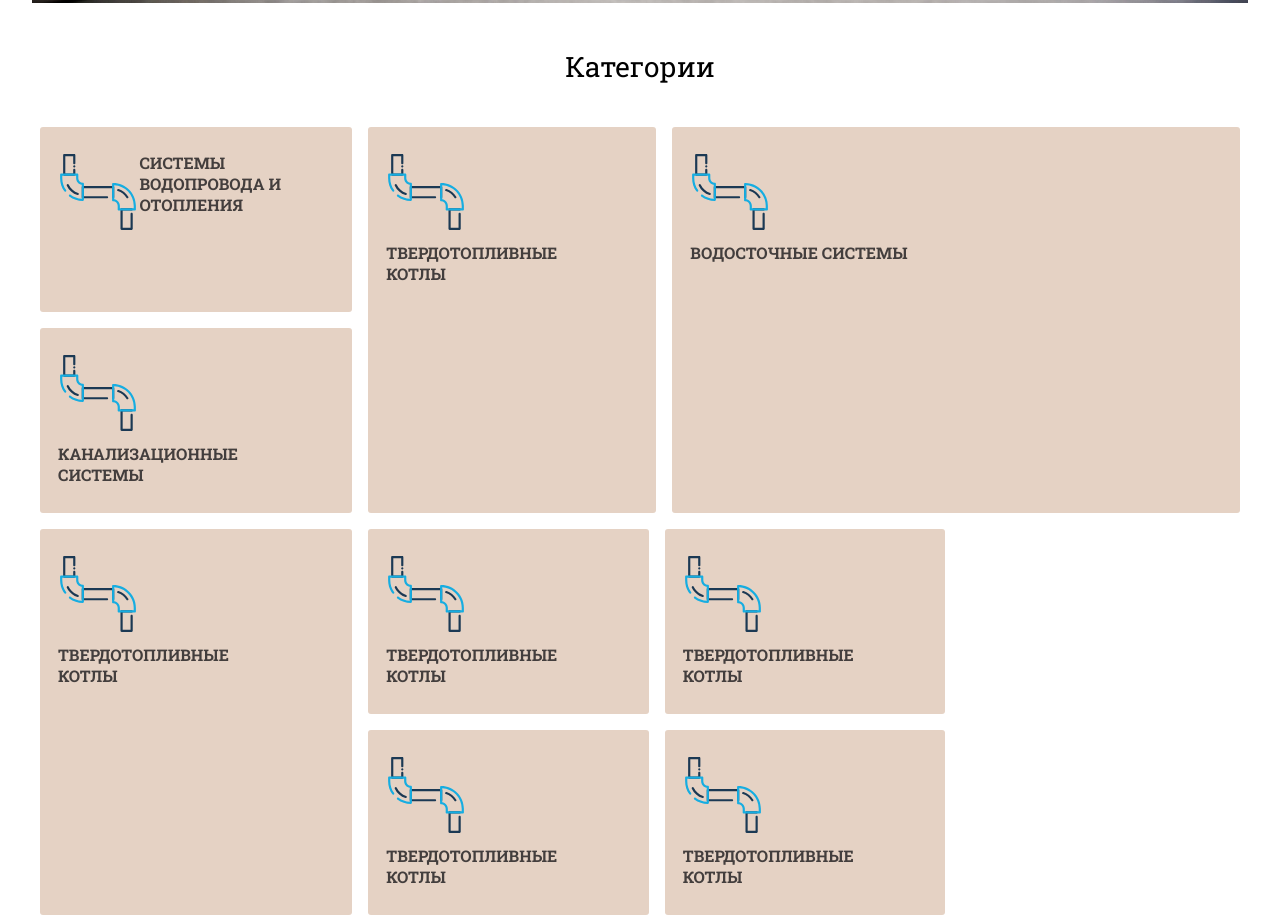
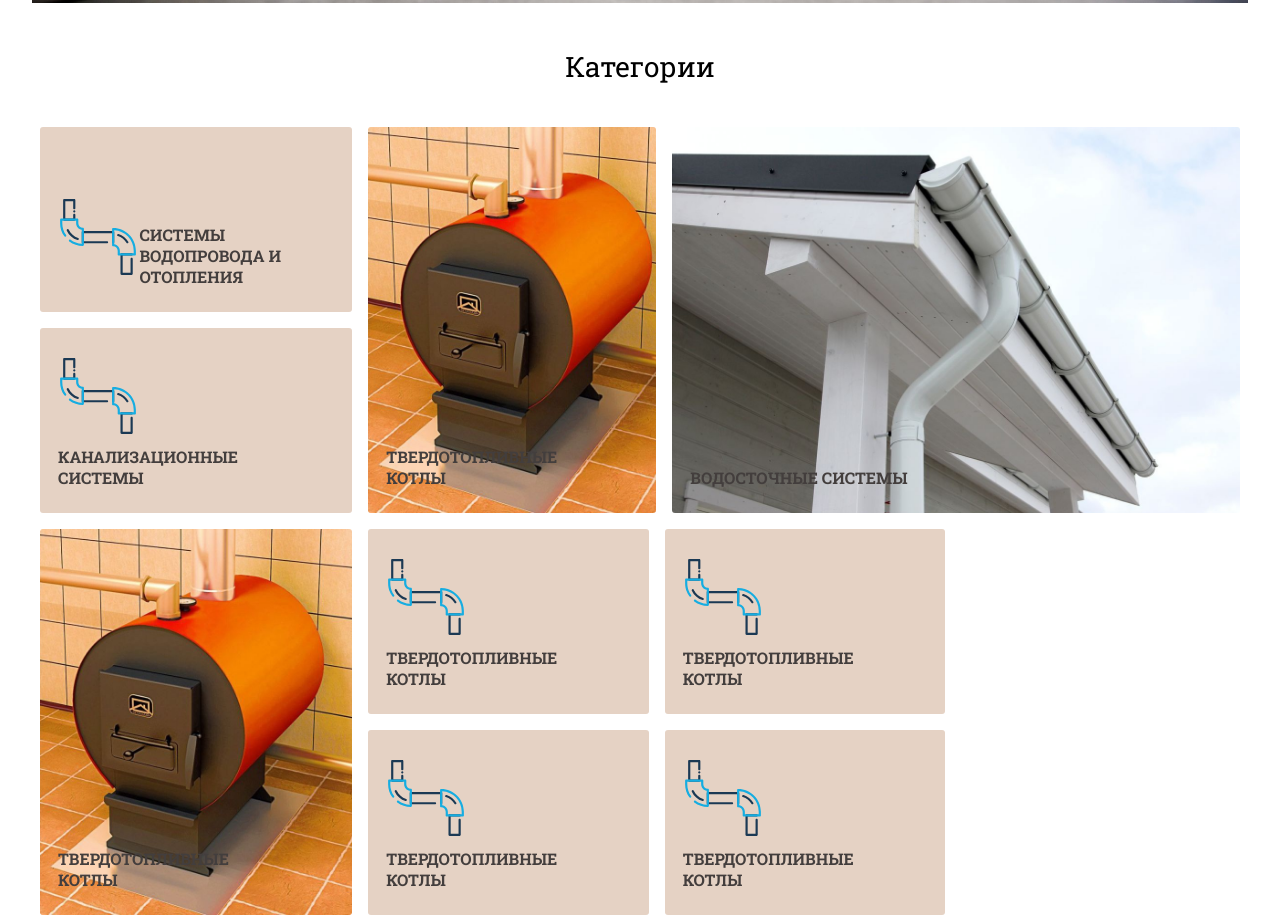
Before and after one commit to AnzhelaMartsinovich/internet-shop, a plain HTML site: page index.html in a window 1280 px wide. Shown: the part 680-1598 px from the top of the page. Drawn offline with nearby package versions, Linux system fonts and the light colour scheme; files whose address does not match are found by name.

Commit message:
categories

```diff
--- a/index.html
+++ b/index.html
@@ -113,11 +113,11 @@
         </div>
 
         <div class="categories-items__top categories-items__top-center">
-          <div class="categories-item">
+          <div class="categories-item categories-item-bg">
             <a href="#">
               <div class="h386">
                 <div class="categories-item-text">
-                  <img class="categories-item-img" src="img/categories/1.svg">
+                  <!-- <img class="categories-item-img" src="img/categories/1.svg"> -->
                   <span class="categories-item-descr">Твердотопливные котлы</span>
                 </div>
               </div>
@@ -126,11 +126,10 @@
         </div>
 
         <div class="categories-items__top categories-items__top-right">
-          <div class="categories-item">
+          <div class="categories-item categories-item-bg-big">
             <a href="#">
               <div class="h386">
                 <div class="categories-item-text">
-                  <img class="categories-item-img" src="img/categories/1.svg">
                   <span class="categories-item-descr">Водосточные системы</span>
                 </div>
               </div>
@@ -139,11 +138,10 @@
         </div>
 
         <div class="categories-items__bottom categories-items__bottom-left">
-          <div class="categories-item">
+          <div class="categories-item categories-item-bg">
             <a href="#">
               <div class="h386">
                 <div class="categories-item-text">
-                  <img class="categories-item-img" src="img/categories/1.svg">
                   <span class="categories-item-descr">Твердотопливные котлы</span>
                 </div>
               </div>
--- a/sass/_categories.scss
+++ b/sass/_categories.scss
@@ -64,6 +64,14 @@
 		margin-bottom: 16px;
 		position: relative;
 		overflow: hidden;
+		&-bg {
+			background: url(../img/categories/boiler.jpg) no-repeat;
+			background-size: cover;
+			&-big{
+				background: url(../img/categories/gutter_system.jpg) no-repeat;
+				background-size: cover;
+			}
+		}
 		&-text{
 			position: relative;
 			z-index: 1;
@@ -77,6 +85,7 @@
 			width: 100%;
 			opacity: 1;
 			flex-direction: column;
+			justify-content: flex-end;
 		}
 		&-img{
 			width: 80px;
```
Also changed, not shown: css/main.css, img/categories/boiler.jpg (added), img/categories/gutter_system.jpg (added), 1 other file.
